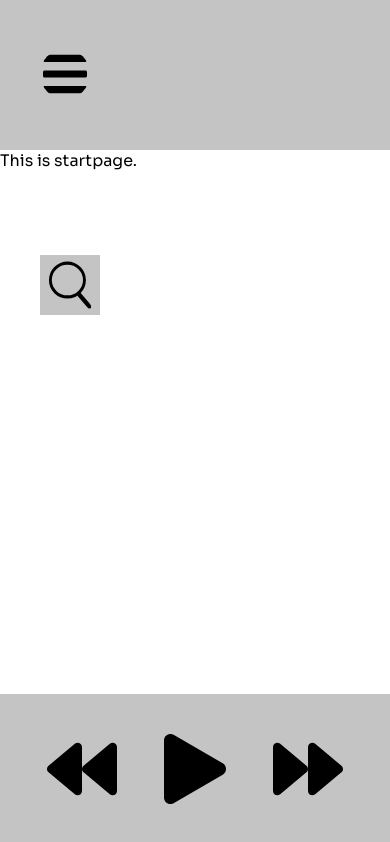
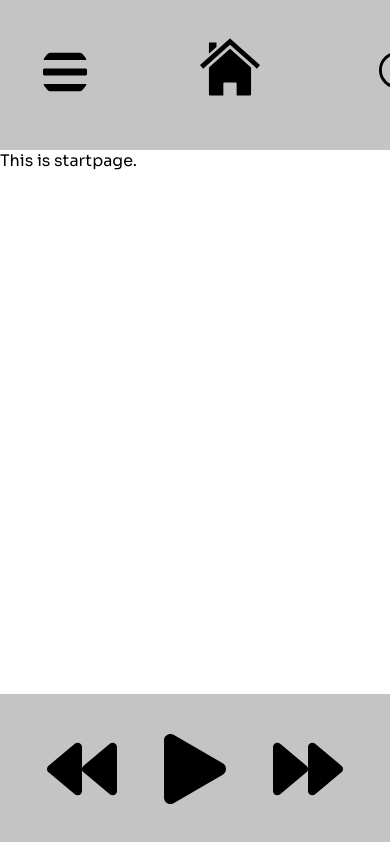
Before and after one commit to n1cken/Ljudio-Music-Player, a React (Create React App) app: page / in a window 390 px wide. Shown: the top 842 px of the page. Built offline with nearby package versions, Linux system fonts and the light colour scheme.

Commit message:
Improved responsive web design

```diff
--- a/src/styles/App.css
+++ b/src/styles/App.css
@@ -5,7 +5,7 @@
 font-family: 'Sora', sans-serif;
 }
 
-.top,a{
+.top {
   font-size: 60px;
   display: flex;
   justify-content: space-between;
@@ -17,11 +17,7 @@ font-family: 'Sora', sans-serif;
 @media only screen and (max-width: 1024px) {
   /* For mobile phones: */
   .top {
-    display: block;
     width: 100%;
     height: 70px;
   }
-  a {
-    visibility: hidden;
-  }
 }
```
